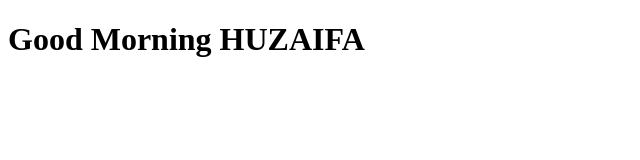
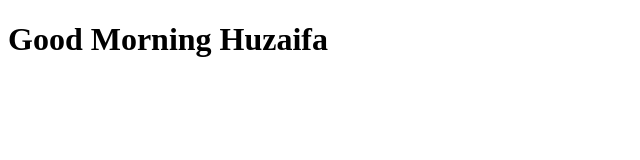
Before and after one commit to huzaifaacademy/Bootcamp2020, a plain HTML site: page index.html in a window 1280 px wide. Shown: the whole page, without its empty margins (0-640 px from the left). Drawn offline with Linux system fonts and the light colour scheme.

Commit message:
Update index.html

```diff
--- a/index.html
+++ b/index.html
@@ -6,7 +6,7 @@
     <title>Document</title>
 </head>
 <body>
-    <h1>Good Morning HUZAIFA</h1>
+    <h1>Good Morning Huzaifa</h1>
 
 </body>
 </html>
```
